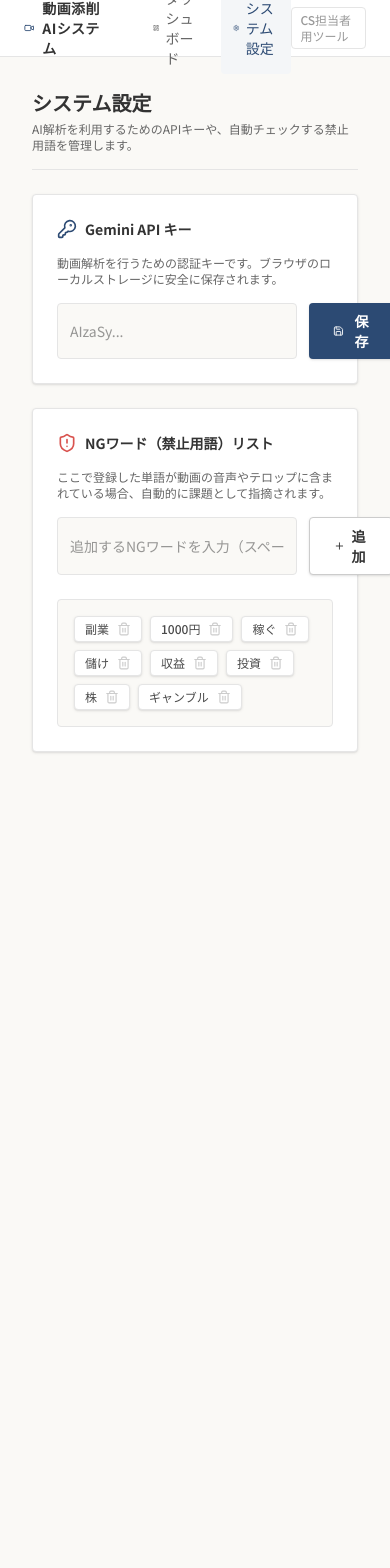
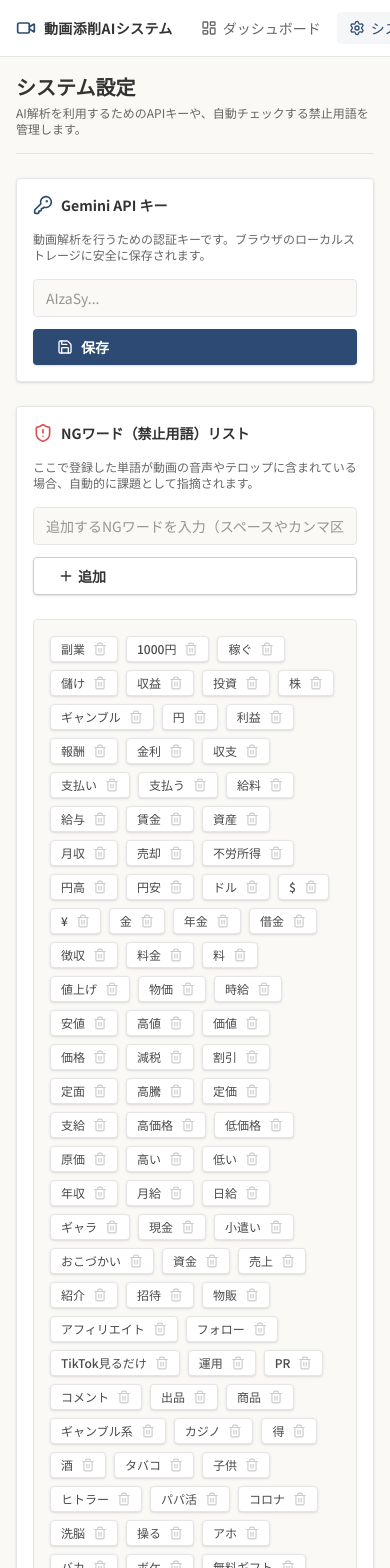
Before and after one commit to Soma510/video-review-tool4cs, a Next.js app in the folder frontend/: page /settings in a window 390 px wide. Shown: the top 1568 px of the page. Before the commit the page ends 844 px from the top, so only its background shows below. Built offline with nearby package versions, Linux system fonts and the light colour scheme.

Commit message:
feat: improve UI responsiveness, update prompt structure, and add default NG words

```diff
--- a/frontend/src/app/page.tsx
+++ b/frontend/src/app/page.tsx
@@ -157,7 +157,7 @@ export default function DashboardPage() {
   };
 
   return (
-    <div className="p-8 max-w-[1000px] mx-auto w-full">
+    <div className="p-4 sm:p-8 max-w-[1000px] mx-auto w-full">
       <div className="mb-6 flex items-end justify-between border-b border-[#E5E5E5] pb-4">
         <div>
           <h1 className="text-xl font-bold text-[#333333] mb-1">動画添削ダッシュボード</h1>
@@ -167,7 +167,7 @@ export default function DashboardPage() {
 
       <div className="space-y-6">
         {/* Upload Section */}
-        <div className="bg-white rounded border border-[#E5E5E5] p-6 shadow-sm">
+        <div className="bg-white rounded border border-[#E5E5E5] p-4 sm:p-6 shadow-sm">
           <h2 className="text-sm font-bold text-[#333333] border-l-4 border-[#2C4A73] pl-2 mb-4">対象動画のアップロード</h2>
           <div className="flex flex-col sm:flex-row gap-4">
             <label className="cursor-pointer flex flex-col items-center justify-center flex-1 h-32 border-2 border-dashed border-[#DCD9D0] bg-[#FAF9F6] rounded hover:bg-[#F5F4F0] transition-colors">
@@ -190,8 +190,8 @@ export default function DashboardPage() {
         {activeReviews.map(item => (
           <div key={item.id} className="bg-white rounded border border-[#E5E5E5] shadow-sm overflow-hidden">
             {/* Header */}
-            <div className="px-6 py-3 border-b border-[#E5E5E5] bg-[#FAF9F6] flex items-center justify-between">
-              <div className="flex items-center space-x-3">
+            <div className="px-4 sm:px-6 py-3 border-b border-[#E5E5E5] bg-[#FAF9F6] flex flex-col sm:flex-row items-start sm:items-center justify-between gap-3 sm:gap-0">
+              <div className="flex items-center space-x-3 w-full sm:w-auto">
                 {item.status === "uploading" && <Loader2 className="w-4 h-4 text-[#2C4A73] animate-spin" />}
                 {item.status === "done" && <CheckCircle2 className="w-4 h-4 text-[#5CB85C]" />}
                 {item.status === "error" && <AlertTriangle className="w-4 h-4 text-[#D9534F]" />}
@@ -232,7 +232,7 @@ export default function DashboardPage() {
             </div>
 
             {/* Body */}
-            <div className="p-6">
+            <div className="p-4 sm:p-6">
               {item.status === "uploading" && (
                 <div className="flex items-center justify-center py-8 text-[#666666] text-sm">
                   <Loader2 className="w-5 h-5 mr-3 animate-spin text-[#2C4A73]" />
@@ -263,7 +263,7 @@ export default function DashboardPage() {
           <div className="bg-white rounded border border-[#E5E5E5] shadow-sm overflow-hidden">
             <button
               onClick={() => setHistoryOpen(!historyOpen)}
-              className="w-full px-6 py-4 bg-[#FAF9F6] flex items-center justify-between hover:bg-[#F5F4F0] transition-colors"
+              className="w-full px-4 sm:px-6 py-4 bg-[#FAF9F6] flex items-center justify-between hover:bg-[#F5F4F0] transition-colors"
             >
               <h2 className="text-sm font-bold text-[#333333] flex items-center">
                 <Clock className="w-4 h-4 mr-2 text-[#2C4A73]" />
@@ -275,7 +275,7 @@ export default function DashboardPage() {
             {historyOpen && (
               <div className="divide-y divide-[#E5E5E5]">
                 {history.map(item => (
-                  <div key={item.id} className="px-6 py-3 flex items-center justify-between hover:bg-[#FAF9F6]">
+                  <div key={item.id} className="px-4 sm:px-6 py-3 flex items-center justify-between hover:bg-[#FAF9F6]">
                     <div className="flex-1 min-w-0">
                       <span className="text-sm font-medium text-[#333333] truncate block">{item.fileName}</span>
                       <span className="text-xs text-[#999999]">{item.timestamp}</span>
--- a/frontend/src/app/settings/page.tsx
+++ b/frontend/src/app/settings/page.tsx
@@ -21,7 +21,19 @@ export default function SettingsPage() {
         console.error("Failed to parse NG words");
       }
     } else {
-      setNgWords(["副業", "1000円", "稼ぐ", "儲け", "収益", "投資", "株", "ギャンブル"]);
+      setNgWords([
+        "副業", "1000円", "稼ぐ", "儲け", "収益", "投資", "株", "ギャンブル", "円", "利益",
+        "報酬", "金利", "収支", "支払い", "支払う", "給料", "給与", "賃金", "資産", "月収",
+        "売却", "不労所得", "円高", "円安", "ドル", "$", "¥", "金", "年金", "借金",
+        "徴収", "料金", "料", "値上げ", "物価", "時給", "安値", "高値", "価値", "価格",
+        "減税", "割引", "定面", "高騰", "定価", "支給", "高価格", "低価格", "原価", "高い",
+        "低い", "年収", "月給", "日給", "ギャラ", "現金", "小遣い", "おこづかい", "資金", "売上",
+        "紹介", "招待", "物販", "アフィリエイト", "フォロー", "TikTok見るだけ", "運用", "PR", "コメント", "出品",
+        "商品", "ギャンブル系", "カジノ", "得", "酒", "タバコ", "子供", "ヒトラー", "パパ活", "コロナ",
+        "洗脳", "操る", "アホ", "バカ", "ボケ", "無料ギフト", "嫌い", "無理", "爆破", "盗む",
+        "外人", "キチガイ", "クソ野郎", "AI", "簡単にできる", "プロフリンク", "プロフ", "リンク", "りんく", "URL",
+        "UPL", "LINE", "ライン", "YouTube", "amazon", "楽天", "消された"
+      ]);
     }
   }, []);
 
@@ -68,7 +80,7 @@ export default function SettingsPage() {
   };
 
   return (
-    <div className="p-8 max-w-[800px] mx-auto w-full">
+    <div className="p-4 sm:p-8 max-w-[800px] mx-auto w-full">
       <div className="mb-6 border-b border-[#E5E5E5] pb-4">
         <h1 className="text-xl font-bold text-[#333333] mb-1">システム設定</h1>
         <p className="text-[#666666] text-xs">AI解析を利用するためのAPIキーや、自動チェックする禁止用語を管理します。</p>
@@ -76,7 +88,7 @@ export default function SettingsPage() {
 
       <div className="space-y-6">
         {/* API Key Section */}
-        <div className="bg-white rounded border border-[#E5E5E5] p-6 shadow-sm">
+        <div className="bg-white rounded border border-[#E5E5E5] p-4 sm:p-6 shadow-sm">
           <div className="flex items-center mb-4">
             <KeyRound className="w-5 h-5 text-[#2C4A73] mr-2" />
             <h2 className="text-sm font-bold text-[#333333]">Gemini API キー</h2>
@@ -84,7 +96,7 @@ export default function SettingsPage() {
           <p className="text-xs text-[#666666] mb-4">
             動画解析を行うための認証キーです。ブラウザのローカルストレージに安全に保存されます。
           </p>
-          <div className="flex space-x-3">
+          <div className="flex flex-col sm:flex-row gap-3">
             <input
               type="password"
               value={apiKey}
@@ -103,7 +115,7 @@ export default function SettingsPage() {
         </div>
 
         {/* NG Words Section */}
-        <div className="bg-white rounded border border-[#E5E5E5] p-6 shadow-sm">
+        <div className="bg-white rounded border border-[#E5E5E5] p-4 sm:p-6 shadow-sm">
           <div className="flex items-center mb-4">
             <ShieldAlert className="w-5 h-5 text-[#D9534F] mr-2" />
             <h2 className="text-sm font-bold text-[#333333]">NGワード（禁止用語）リスト</h2>
@@ -112,7 +124,7 @@ export default function SettingsPage() {
             ここで登録した単語が動画の音声やテロップに含まれている場合、自動的に課題として指摘されます。
           </p>
 
-          <div className="flex space-x-3 mb-6">
+          <div className="flex flex-col sm:flex-row gap-3 mb-6">
             <input
               type="text"
               value={newWord}
@@ -157,7 +169,7 @@ export default function SettingsPage() {
       </div>
 
       {isSaved && (
-        <div className="fixed bottom-6 right-6 bg-white border border-[#5CB85C] text-[#333333] px-4 py-3 rounded shadow-lg flex items-center animate-fade-in-up">
+        <div className="fixed bottom-4 right-4 sm:bottom-6 sm:right-6 bg-white border border-[#5CB85C] text-[#333333] px-4 py-3 rounded shadow-lg flex items-center animate-fade-in-up">
           <CheckCircle2 className="w-4 h-4 text-[#5CB85C] mr-2" />
           <span className="font-bold text-sm">設定を保存しました</span>
         </div>
--- a/frontend/src/components/layout/TopNav.tsx
+++ b/frontend/src/components/layout/TopNav.tsx
@@ -10,8 +10,8 @@ export default function TopNav() {
 
   return (
     <header className="bg-white border-b border-[#E5E5E5] sticky top-0 z-50">
-      <div className="max-w-[1000px] mx-auto px-6 h-14 flex items-center justify-between">
-        <div className="flex items-center space-x-8">
+      <div className="max-w-[1000px] mx-auto px-4 sm:px-6 h-14 flex items-center justify-between overflow-x-auto whitespace-nowrap scrollbar-hide">
+        <div className="flex items-center space-x-4 sm:space-x-8">
           <Link href="/" className="flex items-center">
             <Video className="w-5 h-5 text-[#2C4A73] mr-2" />
             <span className="font-bold text-[#333333] tracking-wide text-sm">動画添削AIシステム</span>
@@ -45,7 +45,7 @@ export default function TopNav() {
           </nav>
         </div>
 
-        <div className="text-xs text-[#999999] font-medium border border-[#E5E5E5] px-2 py-1 rounded">
+        <div className="hidden sm:block text-xs text-[#999999] font-medium border border-[#E5E5E5] px-2 py-1 rounded">
           CS担当者用ツール
         </div>
       </div>
```
Also changed, not shown: 1 other file (tests, documents, lock files or other folders).
